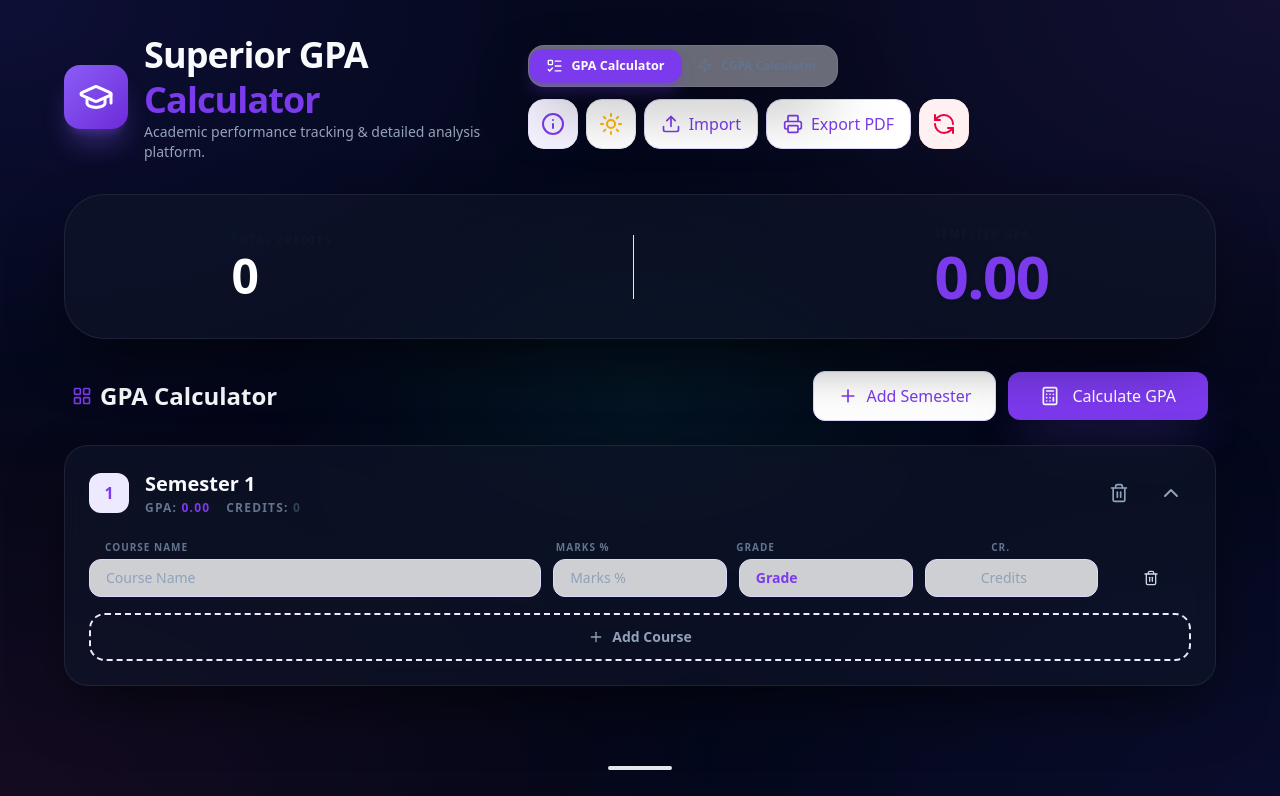
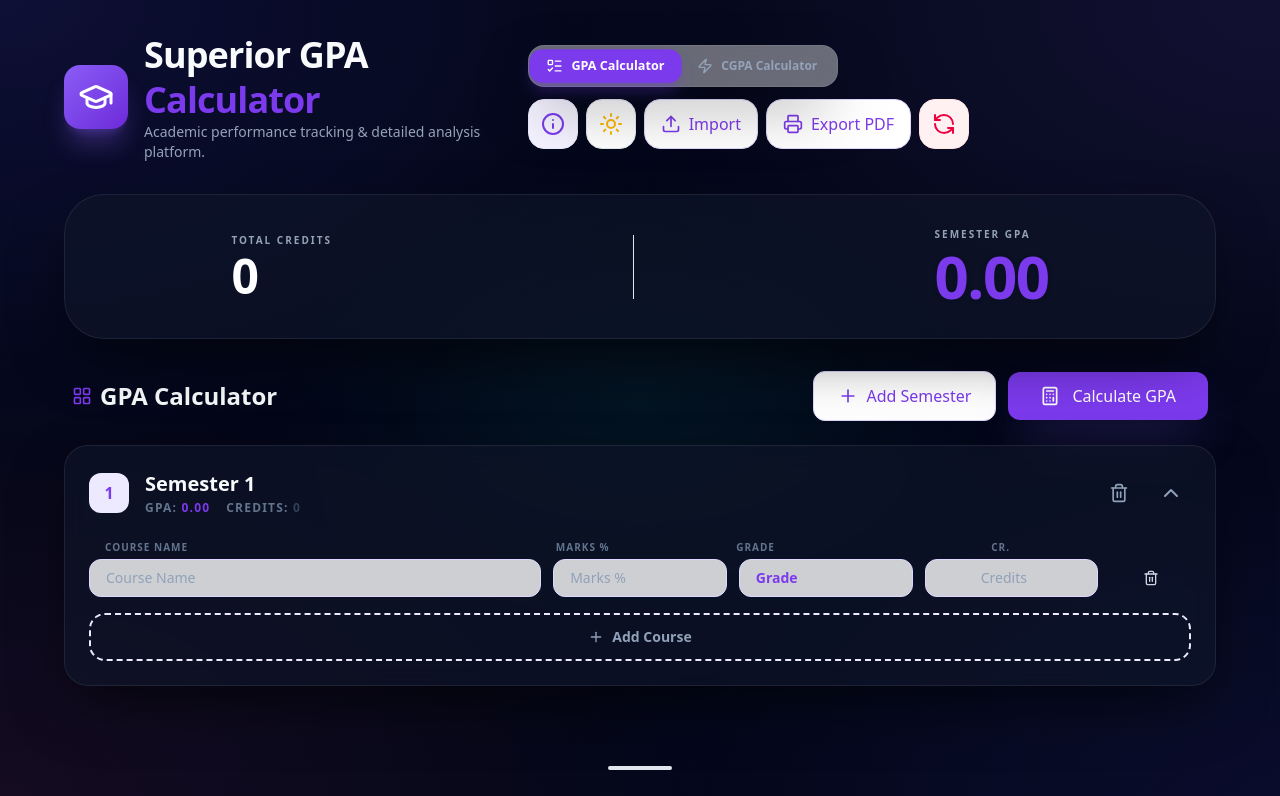
Before and after one commit to Kashif-Khokhar/GPA-Calculator, a React (Vite) app: page / in a window 1280 px wide. Shown: the top 796 px of the page. Built offline with nearby package versions, Linux system fonts and the light colour scheme.

Commit message:
text visibility

```diff
--- a/src/components/Header.jsx
+++ b/src/components/Header.jsx
@@ -35,7 +35,7 @@ export const Header = ({
             onClick={() => setActiveTab('detailed')}
             className={cn(
               "px-4 py-2 rounded-xl text-xs font-bold transition-all flex items-center gap-2 cursor-pointer",
-              activeTab === 'detailed' ? "bg-brand-600 text-white shadow-lg shadow-brand-600/30 scale-105" : "text-slate-500 hover:bg-white/60 dark:hover:bg-slate-700/60"
+              activeTab === 'detailed' ? "bg-brand-600 text-white shadow-lg shadow-brand-600/30 scale-105" : "text-[var(--text-muted)] hover:bg-white/60 dark:hover:bg-slate-700/60"
             )}
           >
             <ListTodo className="w-4 h-4" />
@@ -45,7 +45,7 @@ export const Header = ({
             onClick={() => setActiveTab('quick')}
             className={cn(
               "px-4 py-2 rounded-xl text-xs font-bold transition-all flex items-center gap-2 cursor-pointer",
-              activeTab === 'quick' ? "bg-brand-600 text-white shadow-lg shadow-brand-600/30 scale-105" : "text-slate-500 hover:bg-white/60 dark:hover:bg-slate-700/60"
+              activeTab === 'quick' ? "bg-brand-600 text-white shadow-lg shadow-brand-600/30 scale-105" : "text-[var(--text-muted)] hover:bg-white/60 dark:hover:bg-slate-700/60"
             )}
           >
             <Zap className="w-4 h-4" />
--- a/src/components/ResultsDisplay.jsx
+++ b/src/components/ResultsDisplay.jsx
@@ -7,7 +7,7 @@ export const ResultsDisplay = ({ results, activeTab, isDarkMode }) => {
       <div className={`${activeTab === 'detailed' ? 'md:col-span-3' : 'md:col-span-2'} glass rounded-2xl sm:rounded-[2.5rem] p-5 sm:p-6 md:p-8 flex flex-col md:flex-row items-center justify-around gap-6 sm:gap-8 relative overflow-hidden`}>
 
         <div className="text-center md:text-left transition-all">
-          <p className="text-[10px] font-black uppercase tracking-[0.2em] text-slate-900 dark:text-slate-400 mb-1">Total Credits</p>
+          <p className="text-[10px] font-black uppercase tracking-[0.2em] text-[var(--text-muted)] mb-1">Total Credits</p>
           <div
             className="text-4xl sm:text-5xl font-black leading-none tracking-tight"
             style={{ color: isDarkMode ? '#ffffff' : '#0284c7' }}
@@ -17,7 +17,7 @@ export const ResultsDisplay = ({ results, activeTab, isDarkMode }) => {
         </div>
         <div className="w-px h-16 bg-slate-200 dark:bg-slate-800 hidden md:block"></div>
         <div className="text-center md:text-left transition-all">
-          <p className="text-[10px] font-black uppercase tracking-[0.2em] text-slate-900 dark:text-slate-400 mb-1">
+          <p className="text-[10px] font-black uppercase tracking-[0.2em] text-[var(--text-muted)] mb-1">
             {results.semesterGPAs.length <= 1 ? "Semester GPA" : "Cumulative CGPA"}
           </p>
           <div className="text-5xl sm:text-6xl font-black text-brand-600 dark:text-brand-400 drop-shadow-sm leading-none tracking-tight">
```
